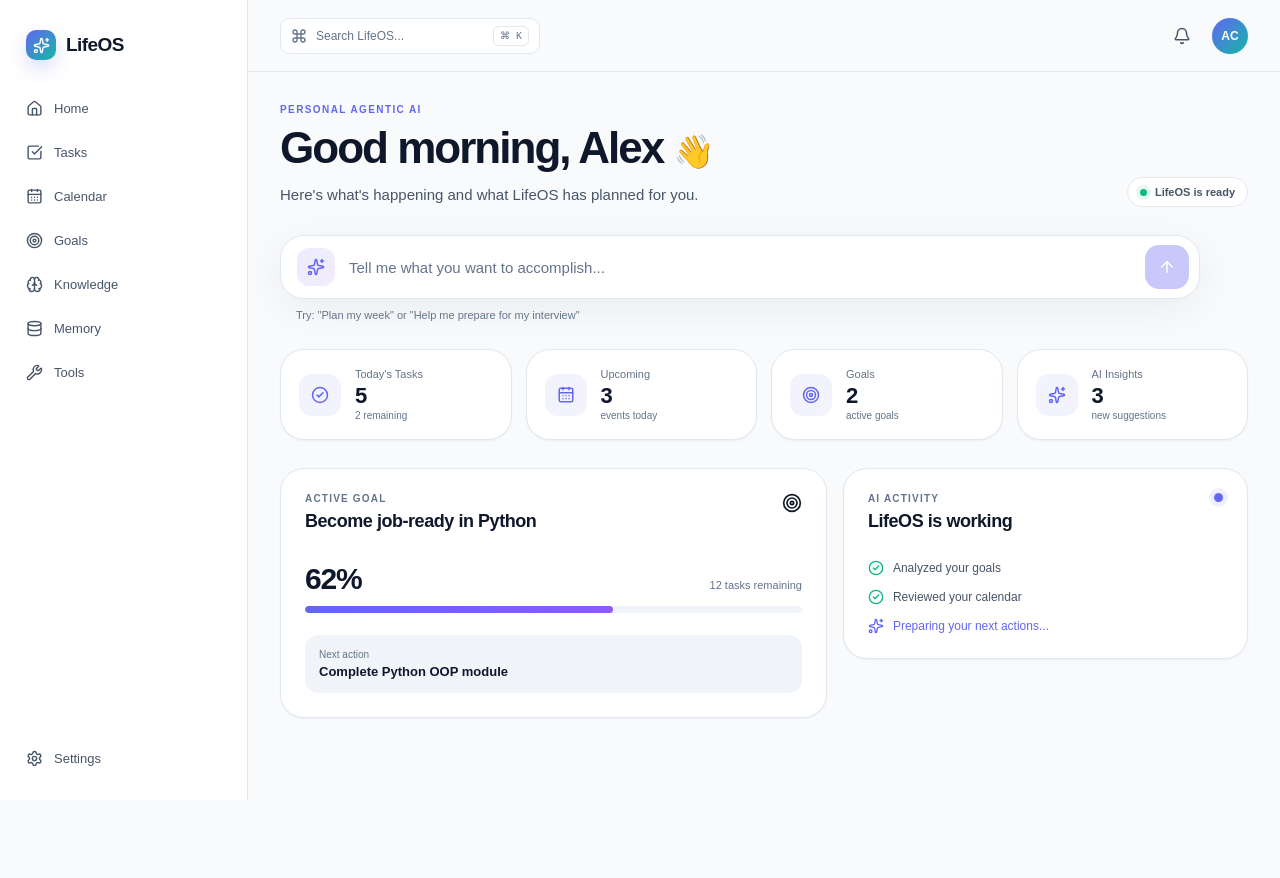
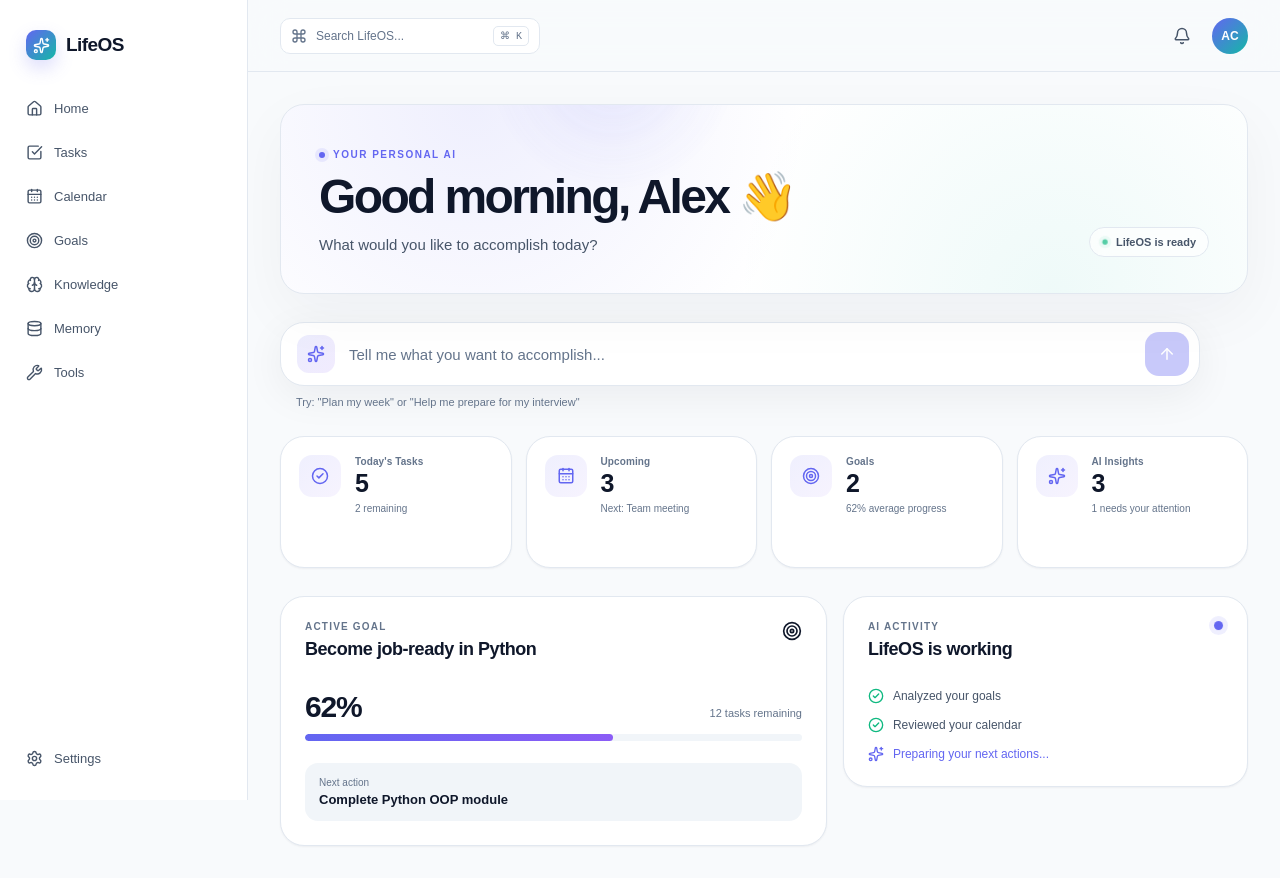
Before and after one commit to Soumyajeet2002/Agentic-Ai-LifeOS-AI, a Next.js app in the folder frontend/: page /dashboard in a window 1280 px wide. Before the commit the page ends 800 px from the top, so only its background shows below. Built offline with nearby package versions, Linux system fonts and the light colour scheme.

Commit message:
Added dashboard route

```diff
--- a/frontend/app/(app)/dashboard/page.module.css
+++ b/frontend/app/(app)/dashboard/page.module.css
@@ -5,32 +5,212 @@
   }
 
   .hero {
+    position: relative;
+
     display: flex;
     align-items: flex-end;
     justify-content: space-between;
-    gap: 24px;
+
+    min-height: 190px;
+
+    padding: 36px 38px;
+
+    overflow: hidden;
+
+    border: 1px solid var(--color-border);
+    border-radius: 24px;
+
+    background:
+      radial-gradient(
+        circle at 20% 0%,
+        rgb(99 102 241 / 0.10),
+        transparent 42%
+      ),
+      radial-gradient(
+        circle at 80% 100%,
+        rgb(20 184 166 / 0.07),
+        transparent 40%
+      ),
+      var(--color-surface);
+
+    box-shadow:
+      0 20px 60px rgb(15 23 42 / 0.045);
+  }
+
+  .heroContent {
+    position: relative;
+    z-index: 2;
+  }
+
+  .heroGlow {
+    position: absolute;
+
+    width: 260px;
+    height: 260px;
+
+    left: 18%;
+    top: -180px;
+
+    border-radius: 50%;
+
+    background:
+      radial-gradient(
+        circle,
+        rgb(99 102 241 / 0.14),
+        transparent 68%
+      );
+
+    filter: blur(10px);
+
+    animation: heroGlow 7s ease-in-out infinite;
   }
 
   .eyebrow {
-    margin: 0 0 10px;
+    display: flex;
+    align-items: center;
+    gap: 8px;
+
+    margin-bottom: 13px;
 
     color: var(--color-primary);
 
     font-size: 10px;
     font-weight: 800;
-    letter-spacing: 0.14em;
+
+    letter-spacing: 0.15em;
+  }
+
+  .eyebrowDot {
+    width: 6px;
+    height: 6px;
+
+    border-radius: 50%;
+
+    background: var(--color-primary);
+
+    box-shadow:
+      0 0 0 4px rgb(99 102 241 / 0.10);
   }
 
   .hero h1 {
     margin: 0;
 
-    font-size: clamp(30px, 4vw, 44px);
-    line-height: 1.05;
-    letter-spacing: -0.045em;
+    color: var(--color-text-primary);
+
+    font-size: clamp(34px, 4vw, 48px);
+    line-height: 1;
+
+    letter-spacing: -0.055em;
   }
 
-  .hero h1 span {
-    font-size: 0.75em;
+  .wave {
+    display: inline-block;
+
+    margin-left: 10px;
+
+    transform-origin: 70% 70%;
+
+    animation: wave 2.8s ease-in-out infinite;
+  }
+
+  .subtitle {
+    margin: 14px 0 0;
+
+    color: var(--color-text-secondary);
+
+    font-size: 15px;
+    line-height: 1.6;
+  }
+
+  .aiStatus {
+    position: relative;
+    z-index: 2;
+
+    display: flex;
+    align-items: center;
+    gap: 8px;
+
+    padding: 8px 12px;
+
+    border: 1px solid var(--color-border);
+
+    border-radius: 999px;
+
+    background:
+      rgb(255 255 255 / 0.65);
+
+    color: var(--color-text-secondary);
+
+    font-size: 11px;
+    font-weight: 600;
+
+    backdrop-filter: blur(10px);
+  }
+
+  .statusPulse {
+    width: 6px;
+    height: 6px;
+
+    border-radius: 50%;
+
+    background: var(--color-success);
+
+    box-shadow:
+      0 0 0 4px rgb(16 185 129 / 0.09);
+
+    animation: statusPulse 2s ease-in-out infinite;
+  }
+
+  @keyframes heroGlow {
+    0%,
+    100% {
+      transform: translate3d(0, 0, 0);
+      opacity: 0.7;
+    }
+
+    50% {
+      transform: translate3d(70px, 30px, 0);
+      opacity: 1;
+    }
+  }
+
+  @keyframes wave {
+    0%,
+    60%,
+    100% {
+      transform: rotate(0deg);
+    }
+
+    10%,
+    30% {
+      transform: rotate(14deg);
+    }
+
+    20%,
+    40% {
+      transform: rotate(-8deg);
+    }
+  }
+
+  @keyframes statusPulse {
+    0%,
+    100% {
+      opacity: 1;
+      transform: scale(1);
+    }
+
+    50% {
+      opacity: 0.45;
+      transform: scale(0.8);
+    }
+  }
+
+  @media (prefers-reduced-motion: reduce) {
+    .heroGlow,
+    .wave,
+    .statusPulse {
+      animation: none;
+    }
   }
 
   .subtitle {
@@ -96,11 +276,44 @@
   }
 
   .summaryCard {
+    position: relative;
+
     display: flex;
-    align-items: center;
+    align-items: flex-start;
     gap: 14px;
 
+    min-height: 132px;
+
     padding: 18px;
+
+    overflow: hidden;
+
+    cursor: pointer;
+  }
+
+  .summaryCard::after {
+    content: "";
+
+    position: absolute;
+    inset: 0;
+
+    background:
+      radial-gradient(
+        circle at 100% 0%,
+        rgb(99 102 241 / 0.06),
+        transparent 45%
+      );
+
+    opacity: 0;
+
+    transition:
+      opacity var(--motion-normal) var(--ease-standard);
+
+    pointer-events: none;
+  }
+
+  .summaryCard:hover::after {
+    opacity: 1;
   }
 
   .summaryIcon {
@@ -115,34 +328,82 @@
     border-radius: 13px;
 
     background:
-      rgb(99 102 241 / 0.08);
+      linear-gradient(
+        135deg,
+        rgb(99 102 241 / 0.10),
+        rgb(139 92 246 / 0.07)
+      );
 
     color: var(--color-primary);
+
+    transition:
+      transform var(--motion-normal) var(--ease-standard),
+      background-color var(--motion-normal) var(--ease-standard);
+  }
+
+  .summaryCard:hover .summaryIcon {
+    transform: scale(1.06) rotate(-3deg);
+
+    background:
+      linear-gradient(
+        135deg,
+        rgb(99 102 241 / 0.15),
+        rgb(139 92 246 / 0.11)
+      );
   }
 
   .summaryCard p {
-    margin: 0 0 3px;
+    margin: 1px 0 3px;
 
     color: var(--color-text-muted);
 
-    font-size: 11px;
+    font-size: 10px;
+    font-weight: 600;
+
+    letter-spacing: 0.01em;
   }
 
   .summaryCard strong {
     display: block;
 
-    font-size: 22px;
-    letter-spacing: -0.03em;
+    font-size: 25px;
+    line-height: 1.1;
+
+    letter-spacing: -0.04em;
   }
 
   .summaryCard span {
     display: block;
 
-    margin-top: 1px;
+    margin-top: 5px;
 
     color: var(--color-text-muted);
 
     font-size: 10px;
+  }
+
+  .summaryCard small {
+    display: inline-flex;
+
+    margin-top: 9px;
+
+    color: var(--color-primary);
+
+    font-size: 10px;
+    font-weight: 600;
+
+    opacity: 0;
+
+    transform: translateY(4px);
+
+    transition:
+      opacity var(--motion-fast) var(--ease-standard),
+      transform var(--motion-fast) var(--ease-standard);
+  }
+
+  .summaryCard:hover small {
+    opacity: 1;
+    transform: translateY(0);
   }
 
   .contentGrid {
--- a/frontend/app/(app)/dashboard/page.tsx
+++ b/frontend/app/(app)/dashboard/page.tsx
@@ -23,25 +23,29 @@ const summary = [
     {
         label: "Today's Tasks",
         value: "5",
-    description: "2 remaining",
+        detail: "2 remaining",
+        action: "View tasks",
         icon: CheckCircle2,
     },
     {
         label: "Upcoming",
         value: "3",
-    description: "events today",
+        detail: "Next: Team meeting",
+        action: "View calendar",
         icon: CalendarDays,
     },
     {
         label: "Goals",
         value: "2",
-    description: "active goals",
+        detail: "62% average progress",
+        action: "View goals",
         icon: Target,
     },
     {
         label: "AI Insights",
         value: "3",
-    description: "new suggestions",
+        detail: "1 needs your attention",
+        action: "Review insights",
         icon: Sparkles,
     },
 ];
@@ -52,24 +56,26 @@ export default function DashboardPage() {
             <div className={styles.page}>
                 <FadeIn>
                     <section className={styles.hero}>
-            <div>
-              <p className={styles.eyebrow}>
-                PERSONAL AGENTIC AI
-              </p>
+                        <div className={styles.heroGlow} />
+
+                        <div className={styles.heroContent}>
+                            <div className={styles.eyebrow}>
+                                <span className={styles.eyebrowDot} />
+                                YOUR PERSONAL AI
+                            </div>
 
                             <h1>
-                Good morning, Alex{" "}
-                <span>👋</span>
+                                Good morning, Alex
+                                <span className={styles.wave}>👋</span>
                             </h1>
 
                             <p className={styles.subtitle}>
-                Here&apos;s what&apos;s happening
-                and what LifeOS has planned for you.
+                                What would you like to accomplish today?
                             </p>
                         </div>
 
-            <div className={styles.aiBadge}>
-              <span />
+                        <div className={styles.aiStatus}>
+                            <span className={styles.statusPulse} />
                             LifeOS is ready
                         </div>
                     </section>
@@ -124,8 +130,12 @@ export default function DashboardPage() {
                                             </strong>
 
                                             <span>
-                        {item.description}
+                                                {/* {item.description} */}
+                                                {item.detail}
                                             </span>
+                                            <small>
+                                                {item.action}
+                                            </small>
                                         </div>
                                     </Card>
                                 </StaggerItem>
```
Lines whose indentation alone changed are shown as unchanged.
